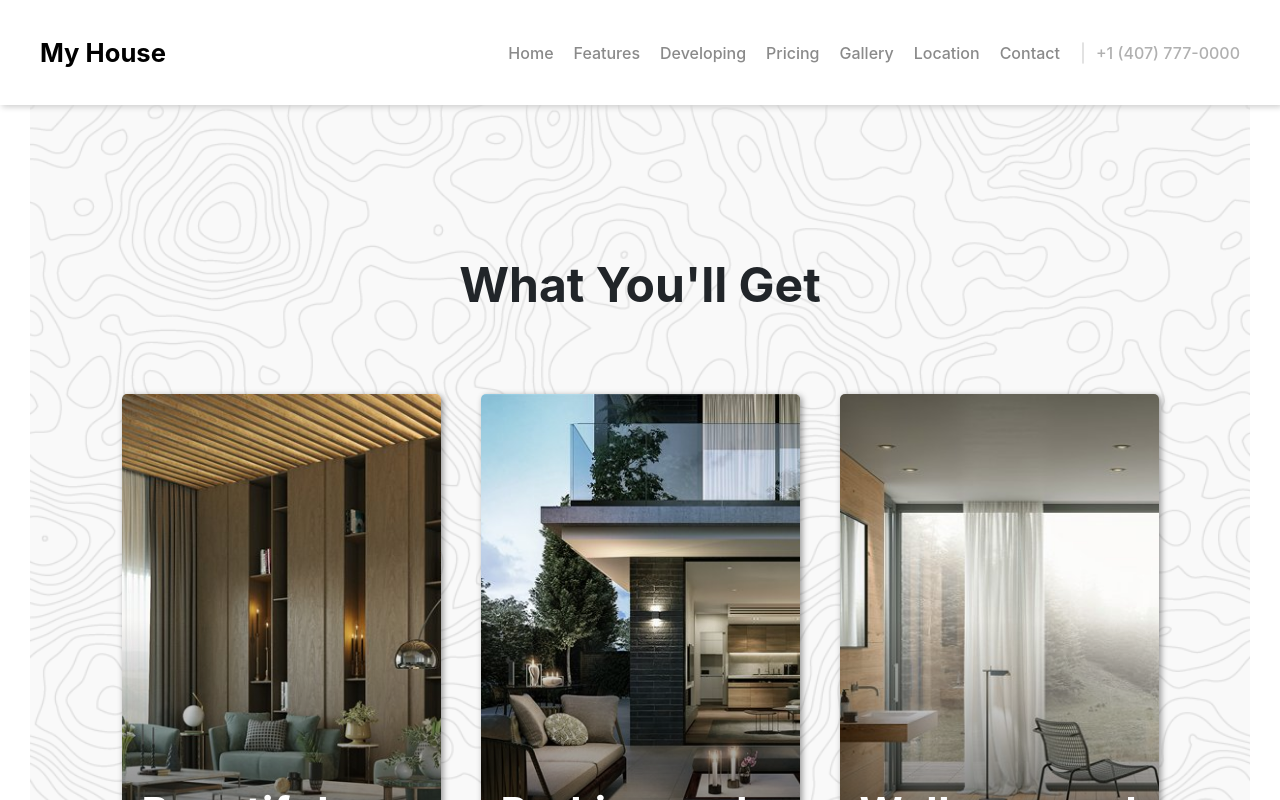
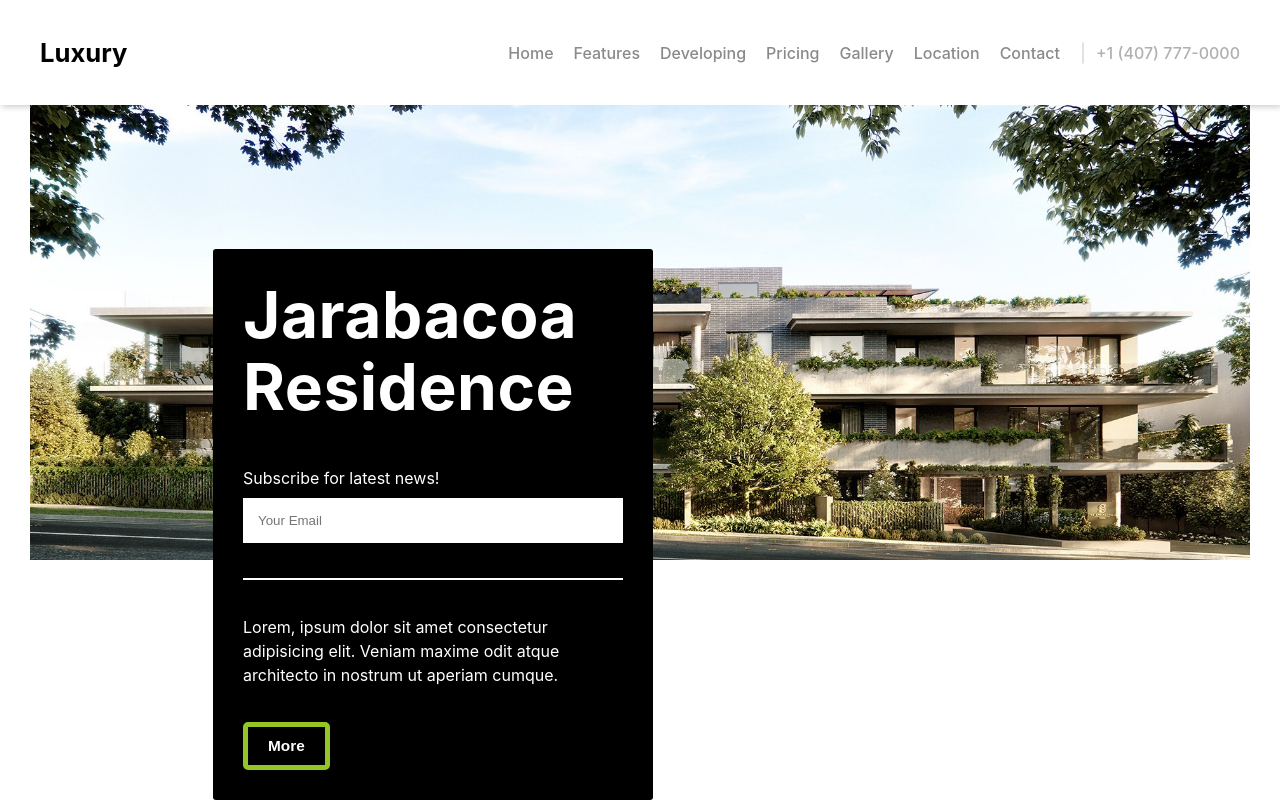
Before and after one commit to Kmonterohenriquez/housing, a React (Create React App) app: page / in a window 1280 px wide. Shown: the top 800 px of the page. Built offline with nearby package versions, Linux system fonts and the light colour scheme.

Commit message:
working on showcase component

```diff
--- a/src/App.js
+++ b/src/App.js
@@ -28,7 +28,7 @@ function App() {
 				<Location />
 				<Partners />
 				<Contact />
-				{/* <Footer /> */}
+				<Footer />
 			</div>
 		</div>
 	);
--- a/src/Components/Contact/Contact.sass
+++ b/src/Components/Contact/Contact.sass
@@ -101,12 +101,15 @@
         &-left-side
             &-title
                 text-align: center
+            img
+                height: 200px
+                width: 200px
             .separator
                 display: grid
-                grid-template-columns: repeat(auto-fit, minmax(250px, 1fr))
+                grid-template-columns: repeat(auto-fit, minmax(230px, 1fr))
                 width: 100%
                 justify-items: center
-                align-items: center
+                align-items: space-around
 
         &-title
             text-align: center
--- a/src/Components/Nav/Nav.js
+++ b/src/Components/Nav/Nav.js
@@ -5,7 +5,7 @@ const Nav = () => {
 	return (
 		<header className='Nav'>
 			<div className='Nav-container space'>
-				<h1 className='logo'>My House</h1>
+				<h1 className='logo'>Luxury</h1>
 				<div className='left-side'>
 					<nav>
 						<ul>
--- a/src/Components/Showcase/Showcase.js
+++ b/src/Components/Showcase/Showcase.js
@@ -1,8 +1,27 @@
 import React from 'react'
-
+import './Showcase.sass'
+import slide_01 from '../../img/slide-01.jpg'
 const Showcase = () => {
     return (
         <div className='Showcase'>
+            <div className='img-container'>
+                <img src={slide_01} alt="house apartment"/>
+            </div>
+            <div className="Showcase-box">
+                <h1 className="title">Jarabacoa Residence</h1>
+                <form action="">
+                    <label htmlFor="">Subscribe for latest news!</label>
+                    <div className='input-container'>
+                        <input type="text" placeholder='Your Email'/>
+                        <i className='arrow angle-right'></i>
+                    </div>
+
+                </form>
+                <hr/>
+                <p>Lorem, ipsum dolor sit amet consectetur adipisicing elit. Veniam maxime odit atque architecto in nostrum ut aperiam cumque.</p>
+
+                <button>More</button>
+            </div>
 
         </div>
     )
--- a/src/Components/Showcase/Showcase.sass
+++ b/src/Components/Showcase/Showcase.sass
@@ -0,0 +1,65 @@
+.Showcase
+    position: relative
+    min-height: calc(100vh - 105px)
+    .img-container
+        height: calc(70vh - 105px)
+        overflow: hidden
+        // margin-bottom: 100px
+        img
+            width: 100%
+            height: 600px
+            object-fit: cover
+            object-position: center
+            // transform: scale(-)
+
+    &-box
+        border-radius: 3px
+        position: absolute
+        background: black
+        z-index: 100
+        width: 380px
+        bottom: 0px
+        left: 15%
+        padding: 30px
+        min-height: 450px
+        color: white
+
+        .title
+            color: white
+            font-size: 4rem
+            line-height: 4.5rem
+            letter-spacing: .5px
+            margin-bottom: 45px
+
+        form
+
+            .input-container
+                input
+                    padding: 15px
+                    width: 100%
+                    box-sizing: border-box
+                    border-style: none
+                    margin-top: 10px
+                i
+                    color: white
+
+        hr
+            margin: 35px 0
+            border:  .5px solid white
+        p
+            margin-bottom: 35px
+            line-height: 1.5rem
+
+        button
+            border: 5px solid  #95C425
+            background: transparent
+            color: white
+            padding: 10px 20px
+            border-radius: 5px
+            font-size: .96rem
+            font-weight: 700
+            cursor: pointer
+            transition: background .5s
+
+            &:hover
+                background: #95C425
```
Also changed, not shown: src/img/slide-01.jpg (added).
